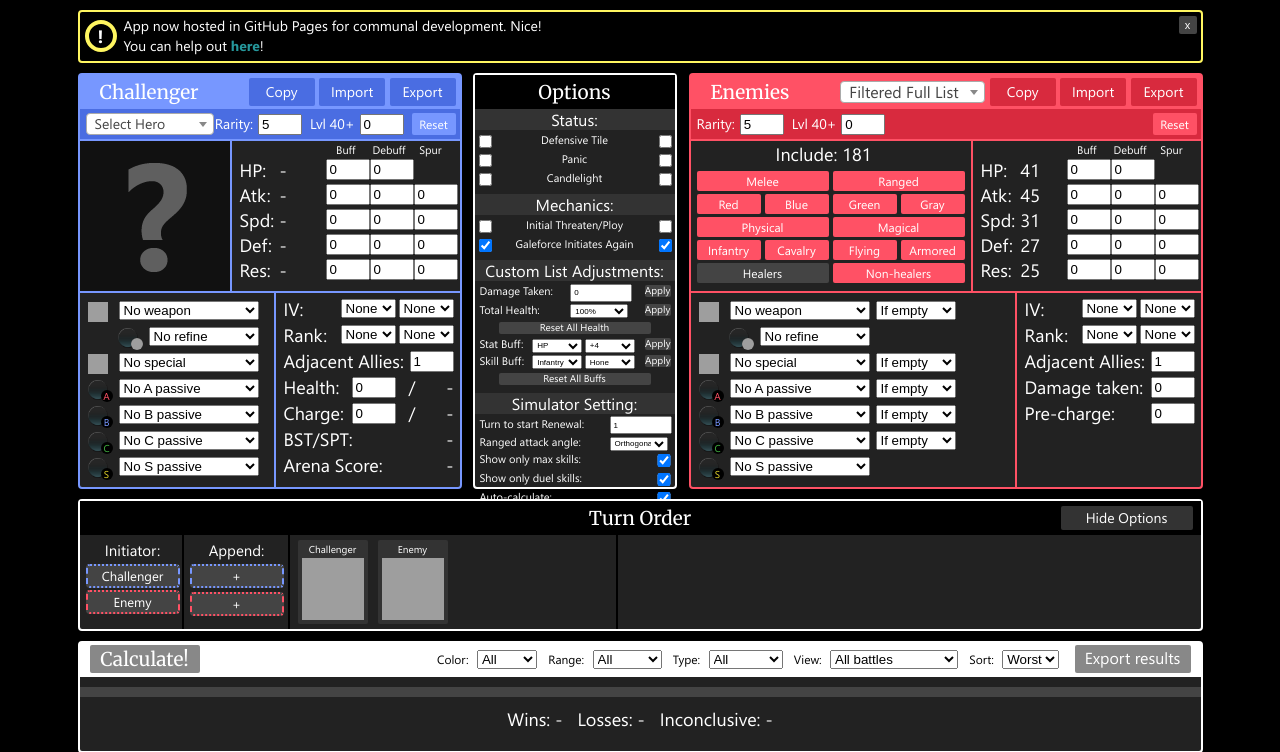
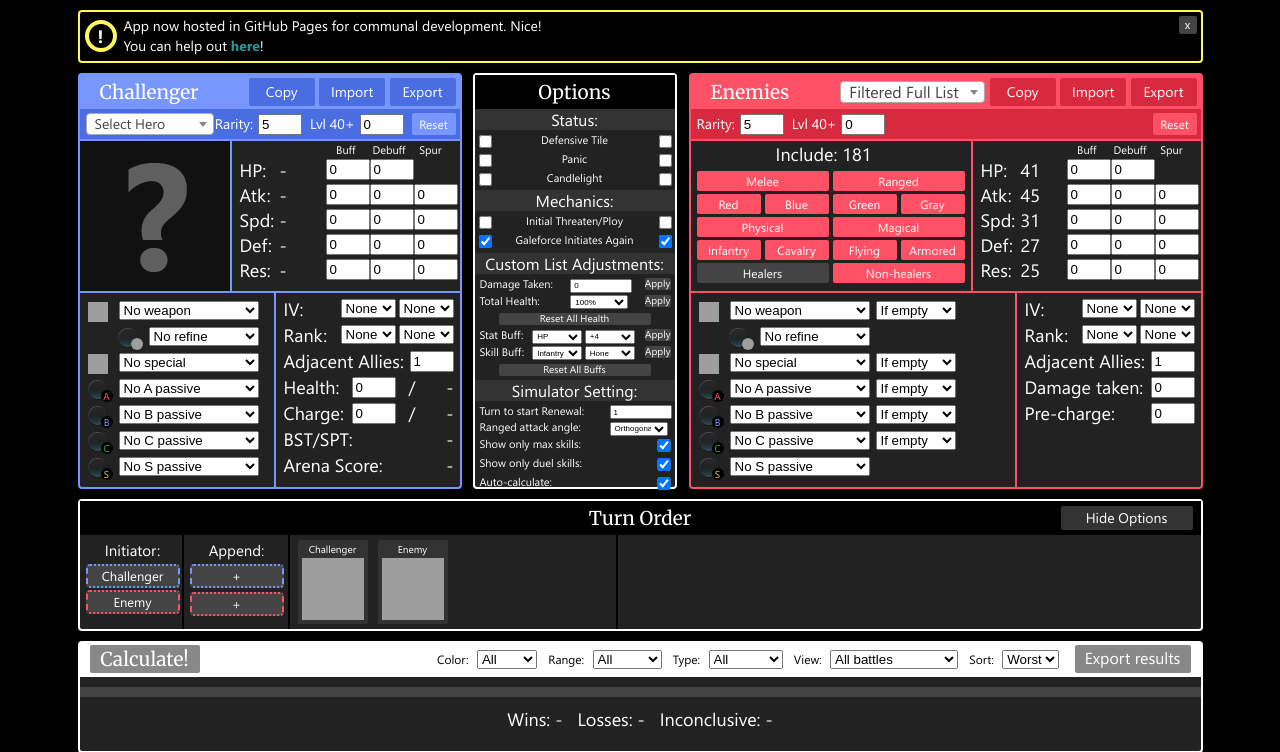
Before and after one commit to Andu2/FEH-Mass-Simulator, a PHP site: page / in a window 1280 px wide. Shown: the part 102-854 px from the top of the page. Run offline with PHP 8.4, Linux system fonts and the light colour scheme; some libraries are stand-ins or nearby versions; grey boxes are pictures that could not be loaded.

Commit message:
Adjust spacing for chrome browser
Check box sizes are larger than Firefox, input boxes are sized differently as well.

```diff
--- a/index.html
+++ b/index.html
@@ -157,7 +157,7 @@
 					<div class="status_title">Candlelight</div>
 					<div class="status_enemy"><input type="checkbox" data-var="options.candlelight_enemy" id="candlelight_enemy"/></div>
 				</div>
-				<div style="line-height: 30%;"><br></div>
+				<div style="line-height: 10%;"><br></div>
 				<div id="adj_title">Mechanics:</div>
 				<div class="adj_status">
 					<div class="status_challenger"><input type="checkbox" data-var="options.threaten_challenger" id="threaten_challenger"/></div>
@@ -169,7 +169,7 @@
 					<div class="status_title">Galeforce Initiates Again</div>
 					<div class="status_enemy"><input type="checkbox" data-var="options.galeforce_enemy" id="galeforce_enemy" checked/></div>
 				</div>
-				<div style="line-height: 30%;"><br></div>
+				<div style="line-height: 10%;"><br></div>
 				<div id="adj_title">Custom List Adjustments:</div>
 				<div class="adj_status">
 					<div class="status_desc">Damage Taken:</div>
@@ -243,7 +243,7 @@
 				<div class="adj_status">
 					<div class="button adj_reset_button" id="reset_buff">Reset All Buffs</div>
 				</div>
-				<div style="line-height: 30%;"><br></div>
+				<div style="line-height: 10%;"><br></div>
 				<div id="adj_title">Simulator Setting:</div>
 				<div class="adj_status">
 					<div class="status_desc_long">Turn to start Renewal: </div>
--- a/style.css
+++ b/style.css
@@ -852,7 +852,7 @@ body{
 .adj_input{
 	font-size:8px;
 	width:54px;
-	height:12px;
+	height:8px;
 }
 
 .adj_select{
```
